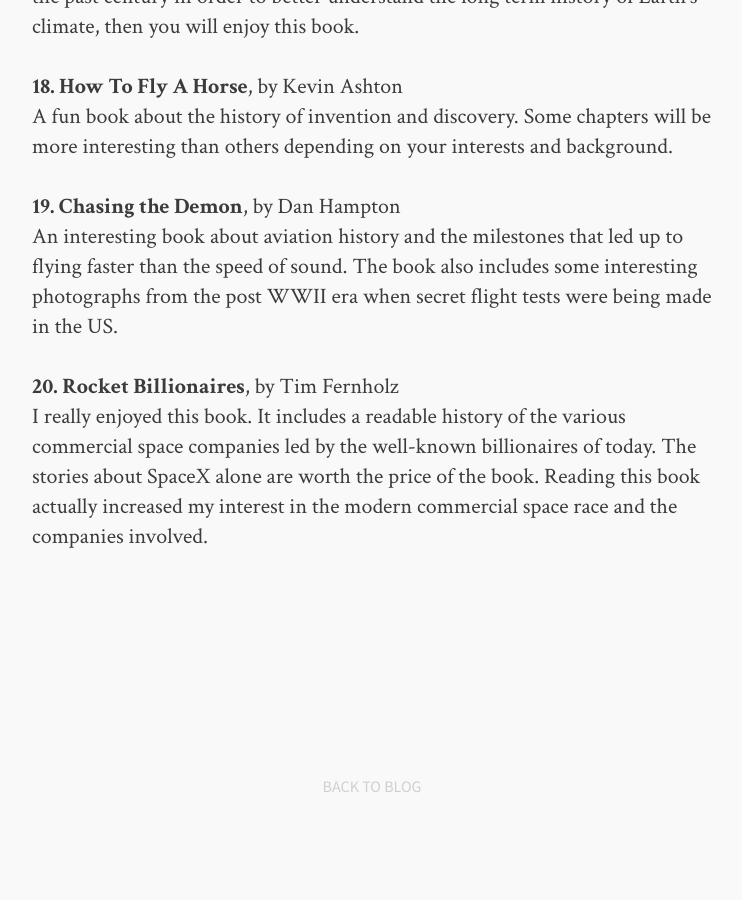
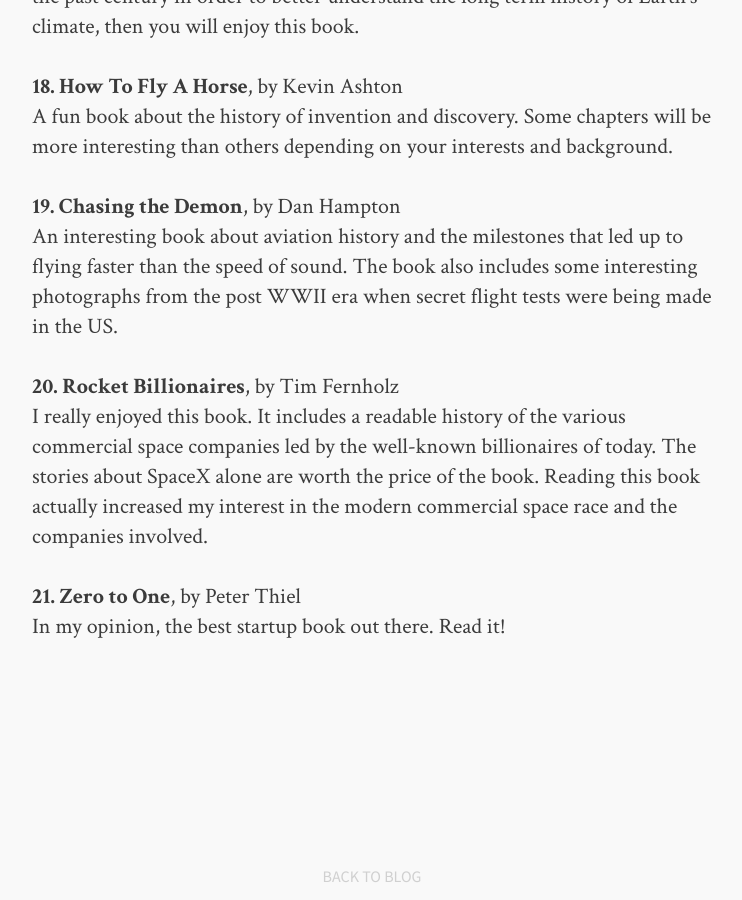
Before and after one commit to ohmdsp/ohmdsp.github.io, a Jekyll site: the page built from _posts/blog/2019-09-21-Ongoing-Reading-List.md, in a window 1280 px wide and 900 px high, scrolled down 4283 px. Shown: the whole window, without its empty margins (268-1010 px from the left). Built offline with Jekyll 4.4.1, drawn with Linux system fonts in a browser that asks for light colours; nearby versions of some CDN libraries; a script that is not in the unit is left out; comment, search, counter and statistics services are not loaded; before the commit the page ends 5093 px from its top, so only the background shows below that.

Commit message:
book adds

```diff
--- a/_posts/blog/2019-09-21-Ongoing-Reading-List.md
+++ b/_posts/blog/2019-09-21-Ongoing-Reading-List.md
@@ -52,3 +52,5 @@
 An interesting book about aviation history and the milestones that led up to flying faster than the speed of sound. The book also includes some interesting photographs from the post WWII era when secret flight tests were being made in the US. <br><br>
 __20. Rocket Billionaires__, by Tim Fernholz<br>
 I really enjoyed this book. It includes a readable history of the various commercial space companies led by the well-known billionaires of today. The stories about SpaceX alone are worth the price of the book. Reading this book actually increased my interest in the modern commercial space race and the companies involved. <br><br>
+__21. Zero to One__, by Peter Thiel<br>
+In my opinion, the best startup book out there. Read it! <br><br>
```
